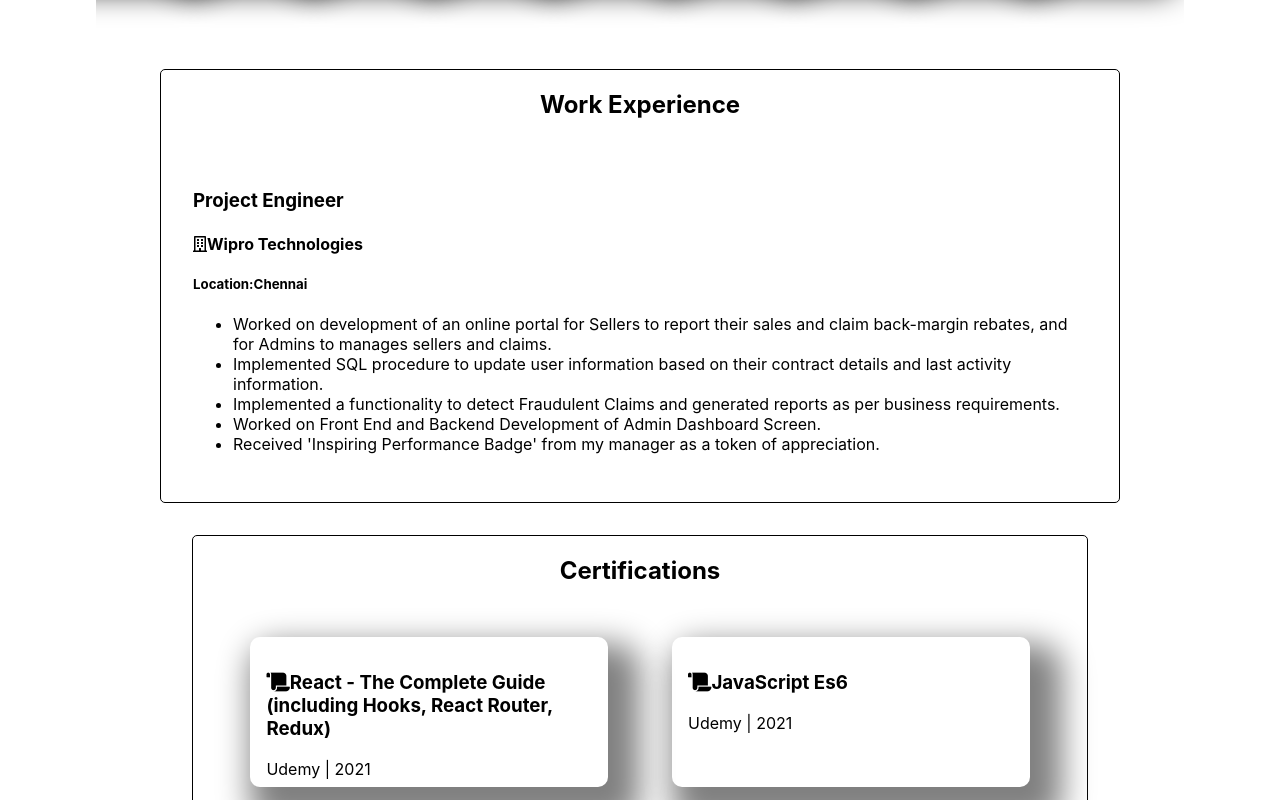
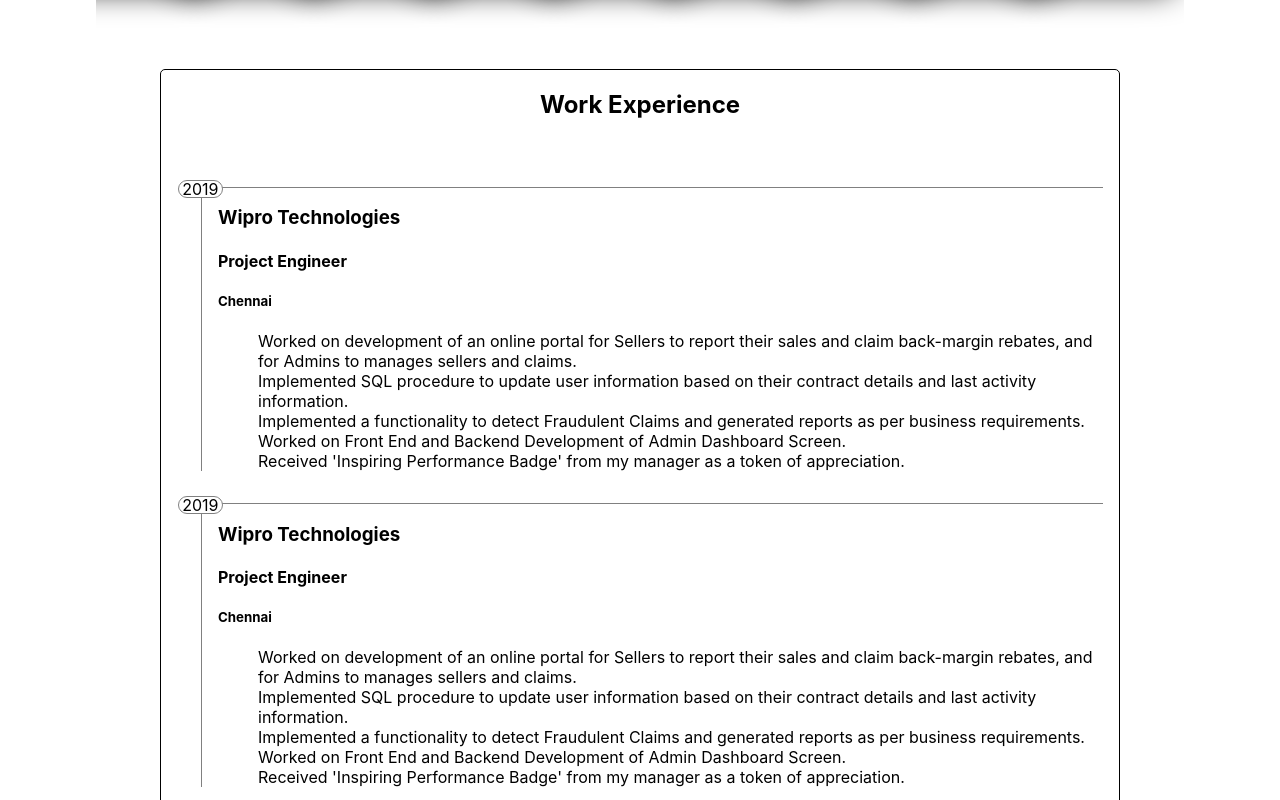
Before and after one commit to djay-S/portfolio, a React (Create React App) app: page / in a window 1280 px wide. Shown: the part 1340-2140 px from the top of the page. Built offline with nearby package versions, Linux system fonts and the light colour scheme.

Commit message:
work experience re-design

```diff
--- a/src/containers/aboutMe/workExperienceContainer.js
+++ b/src/containers/aboutMe/workExperienceContainer.js
@@ -2,16 +2,17 @@
 // import { LoremIpsum } from "react-lorem-ipsum";
 
 const workExp = (props) => {
+  const imgPath = "/images/";
   return (
-    <div className="work_exp block">
-      <h3>{props.designation}</h3>
-      <h4>
-        <i className="far fa-building"></i>
-        {props.company}
-      </h4>
-      <h5>Location:{props.location}</h5>
-      <div dangerouslySetInnerHTML={{ __html: props.details }} />
-    </div>
+    <li className="work_exp" datatype="2019">
+      <h3 className="company">{props.company}</h3>
+      <h4 className="designation">{props.designation}</h4>
+      <h5 className="location">{props.location}</h5>
+      <span
+        className="notes"
+        dangerouslySetInnerHTML={{ __html: props.details }}
+      />
+    </li>
   );
 };
 
--- a/src/screens/aboutMe/aboutMe.scss
+++ b/src/screens/aboutMe/aboutMe.scss
@@ -95,6 +95,36 @@
 
   .work_exps {
     @include element_middle();
+
+    .contents {
+      padding-right: 1em;
+    }
+
+    .work_exp {
+      position: relative;
+      border-left: 1px solid grey;
+      border-top: 1px solid grey;
+      list-style-type: none;
+      padding-left: 1em;
+      margin: 2em 0;
+
+      ul {
+        list-style-type: none;
+      }
+    }
+
+    .work_exp::before {
+      content: attr(datatype);
+      position: absolute;
+      top: -0.5em;
+      left: -1.5em;
+      background-color: white;
+      border: 1px solid grey;
+      border-radius: 1em;
+      text-align: center;
+      line-height: 1em;
+      padding: 0 0.2em;
+    }
   }
 
   .certifications {
--- a/src/screens/aboutMe/education.js
+++ b/src/screens/aboutMe/education.js
@@ -1,7 +1,14 @@
 import React from "react";
 
 const education = () => {
-  return <div className="education me_content">Education</div>;
+  return (
+    <div className="education me_content">
+      Education
+      <h4>Vellore Institute of Technology</h4>
+      <h5>Mechanical Engineering</h5>
+      <h6>CGPA: 8.2</h6>
+    </div>
+  );
 };
 
 export default education;
--- a/src/screens/aboutMe/workExperiences.js
+++ b/src/screens/aboutMe/workExperiences.js
@@ -5,11 +5,29 @@
   return (
     <div className="work_exps me_content">
       <h2>Work Experience</h2>
-      <div className="contents">
+      <ul className="contents">
         <WorkExperience
           designation={"Project Engineer"}
           company={"Wipro Technologies"}
           location={"Chennai"}
+          image={"wipro.png"}
+          fromDate={"01-08-2018"}
+          toDate={""}
+          details={`
+          <ul>
+          <li>Worked on development of an online portal for Sellers to report their sales and claim back-margin rebates, and for Admins to manages sellers and claims.</li>
+          <li>Implemented SQL procedure to update user information based on their contract details and last activity information.</li>
+          <li>Implemented a functionality to detect Fraudulent Claims and generated reports as per business requirements.</li>
+          <li>Worked on Front End and Backend Development of Admin Dashboard Screen.</li>
+          <li>Received 'Inspiring Performance Badge' from my manager as a token of appreciation.</li>
+          </ul>
+          `}
+        />
+        <WorkExperience
+          designation={"Project Engineer"}
+          company={"Wipro Technologies"}
+          location={"Chennai"}
+          image={"wipro.png"}
           fromDate={"01-08-2018"}
           toDate={""}
           details={`
@@ -24,7 +42,7 @@
         />
         {/* Can also add a timeline like feel by adding a span on the side giving the time period of the experience
             Can also include education under this with a different section name (History) */}
-      </div>
+      </ul>
     </div>
   );
 };
```
